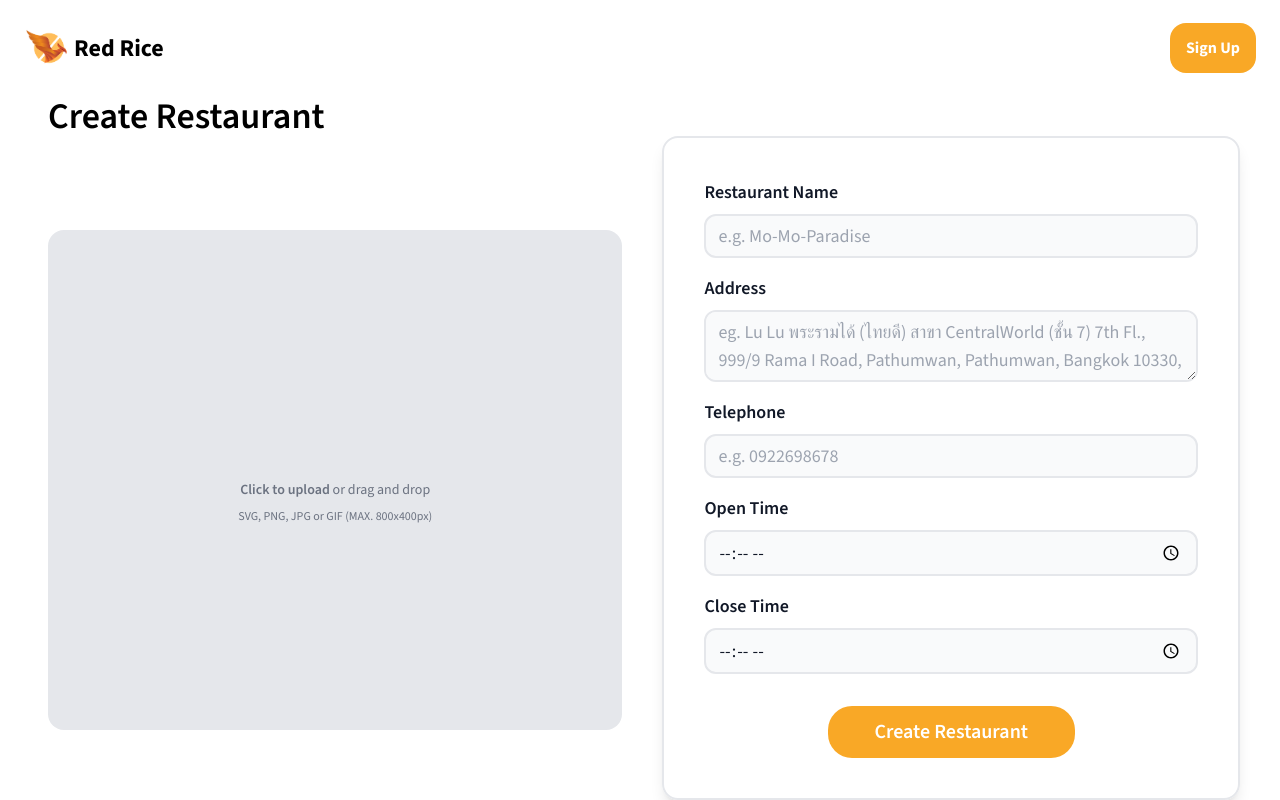
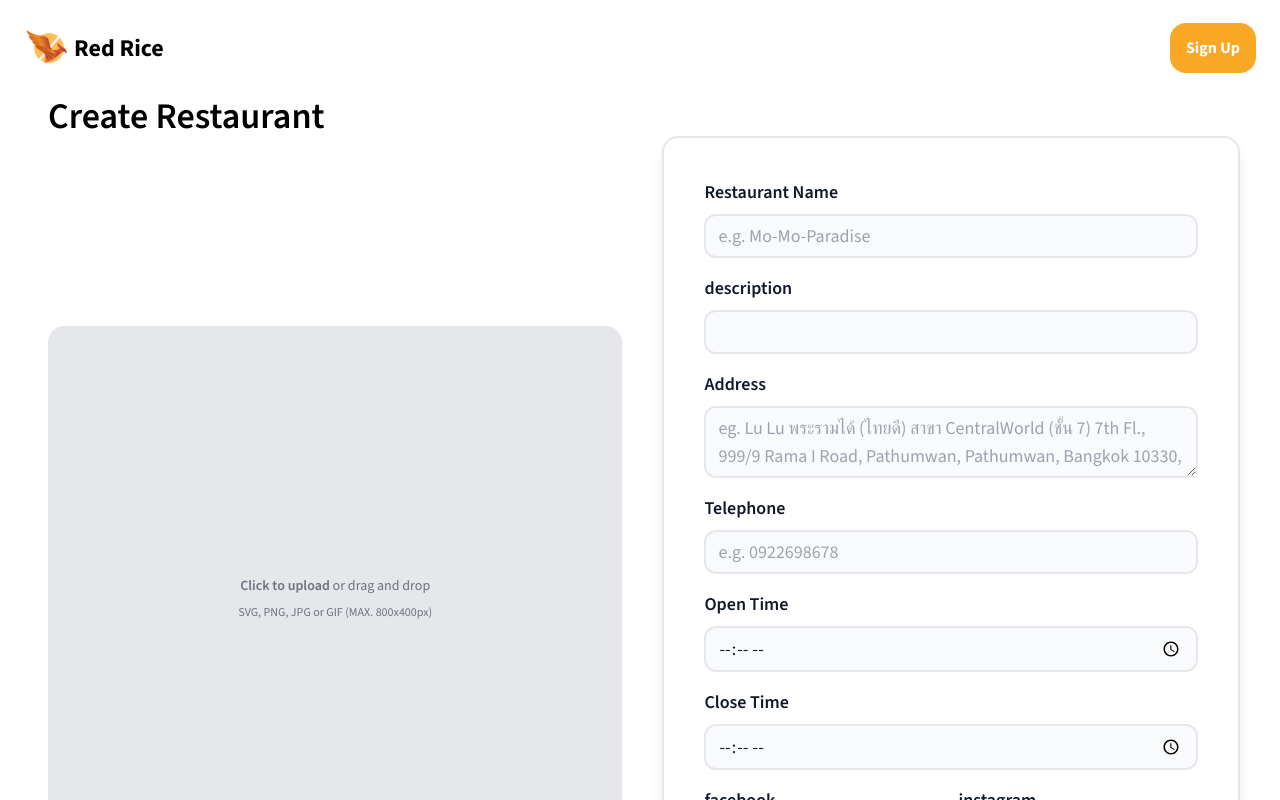
Before and after one commit to 2110503TACEDT66/swdevprac2-project-red-rice, a Next.js app: page /restaurant/create in a window 1280 px wide. Built offline with nearby package versions, Linux system fonts and the light colour scheme; no server answers.

Commit message:
feat: add more input field based on schema

```diff
--- a/src/app/restaurant/create/page.tsx
+++ b/src/app/restaurant/create/page.tsx
@@ -9,12 +9,14 @@ const CreateReservationPage = () => {
     const { data: session } = useSession();
     const [isPopupOpen, setIsPopupOpen] = useState(false);
     const [restaurant, setRestaurant] = useState<string>('');
+    const [description, setDescription] = useState<string>('');
     const [image, setImage] = useState<File | null>(null);
     const [address, setAddress] = useState('');
     const [telephone, setTelephone] = useState('');
     const [openTime, setOpenTime] = useState('');
     const [closeTime, setCloseTime] = useState('');
-
+    const [facebook, setFacebook] = useState('');
+    const [instagram, setInstagram] = useState('');
     const formRef = useRef<HTMLFormElement>(null);
 
     const onFileSelect = (file: File) => {
@@ -29,6 +31,8 @@ const CreateReservationPage = () => {
         formData.append('telephone', telephone);
         formData.append('openTime', openTime);
         formData.append('closeTime', closeTime);
+        formData.append('facebook', facebook);
+        formData.append('instagram', instagram);
         try {
             if (session?.user?.token) {
                 console.log(session.user.role)
@@ -82,7 +86,23 @@ const CreateReservationPage = () => {
                                 }}
                             />
                         </div>
-
+                        <div>
+                            <label
+                                htmlFor="description"
+                                className="block mb-2 text-md font-semibold text-gray-900"
+                            >
+                                description
+                            </label>
+                            <input
+                                type="textarea"
+                                id="description"
+                                name="description"
+                                placeholder=""
+                                className="bg-gray-50 border-2 font-light text-md border-gray-200 text-gray-900 rounded-xl focus:ring-redrice-yellow focus:border-redrice-yellow block w-full px-3 py-1.5"
+                                required
+                                onChange={(e) => setDescription(e.target.value)}
+                            />
+                        </div>
                         {/* Address input field */}
                         <div>
                             <label
@@ -156,6 +176,43 @@ const CreateReservationPage = () => {
                                 onChange={(e) => setCloseTime(e.target.value)}
                             />
                         </div>
+
+                        <div className='flex space-x-4'>
+                            <div>
+                            <label
+                                htmlFor="facebook"
+                                className="block mb-2 text-md font-semibold text-gray-900"
+                            >
+                                facebook
+                            </label>
+                            <input
+                                type="text"
+                                id="facebook"
+                                name="facebook"
+                                placeholder="e.g. pathumwan"
+                                className="bg-gray-50 border-2 font-light text-md border-gray-200 text-gray-900 rounded-xl focus:ring-redrice-yellow focus:border-redrice-yellow block w-full px-3 py-1.5"
+                                required
+                                onChange={(e) => setFacebook(e.target.value)}
+                            />
+                            </div>
+                            <div>
+                            <label
+                                htmlFor="instagram"
+                                className="block mb-2 text-md font-semibold text-gray-900"
+                            >
+                                instagram
+                            </label>
+                            <input
+                                type="text"
+                                id="instagram"
+                                name="instagram"
+                                placeholder="e.g. pathumwan"
+                                className="bg-gray-50 border-2 font-light text-md border-gray-200 text-gray-900 rounded-xl focus:ring-redrice-yellow focus:border-redrice-yellow block w-full px-3 py-1.5"
+                                required
+                                onChange={(e) => setInstagram(e.target.value)}
+                            />
+                            </div>
+                        </div>
                     </div>
                     <div className="flex justify-center">
                         <button
```
